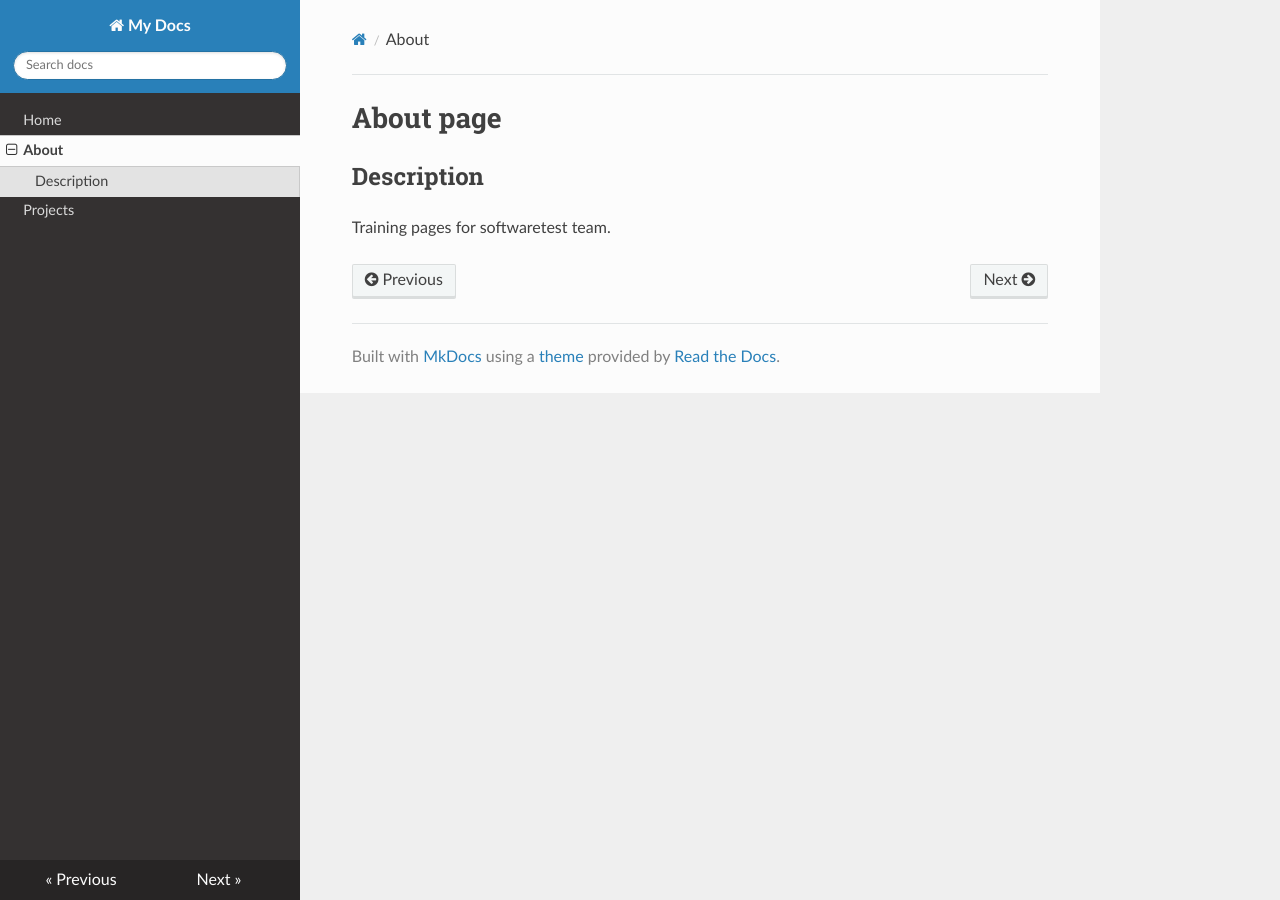
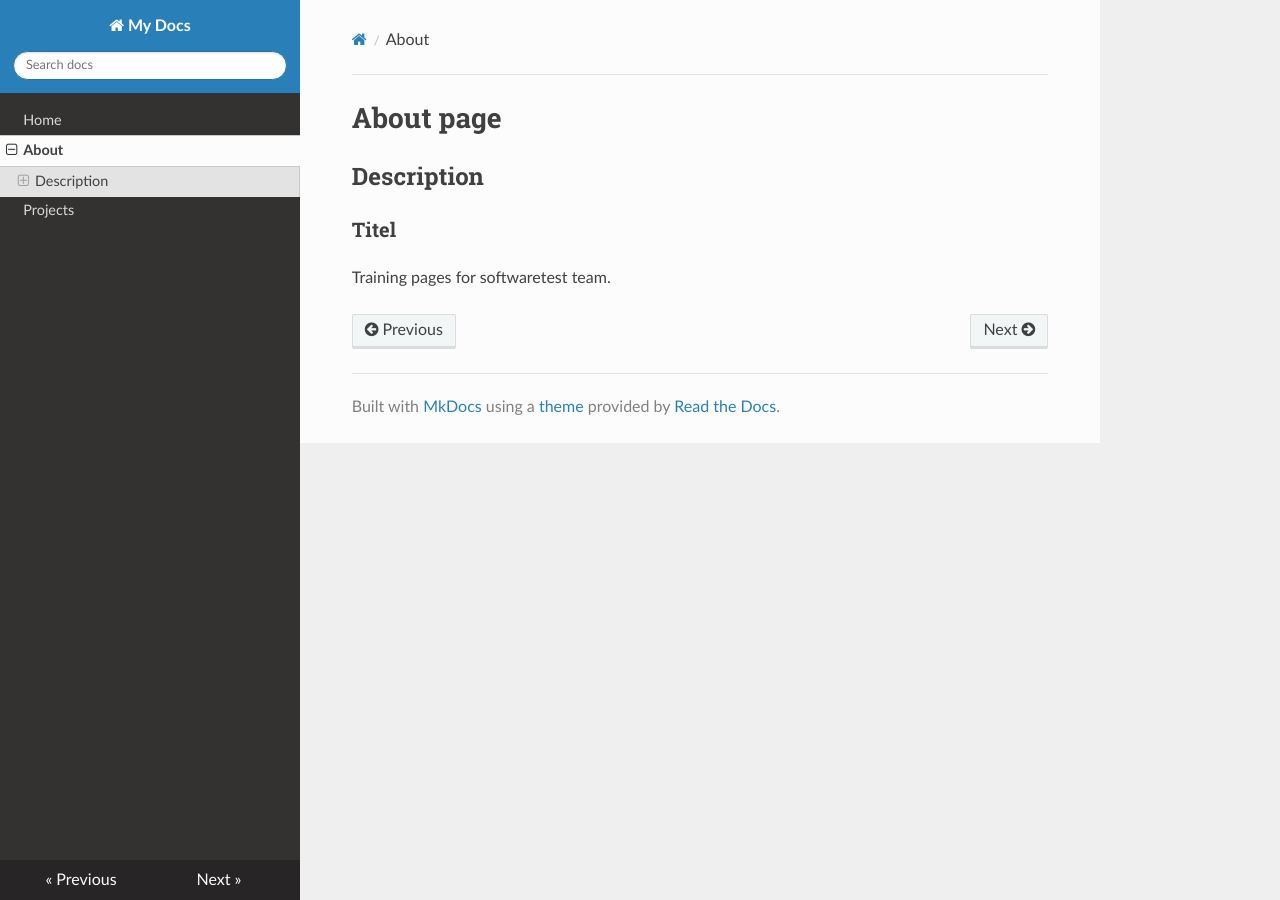
Before and after one commit to GerdWiegand/gittraining, an MkDocs documentation site: the page built from docs/about.md, in a window 1280 px wide. Built offline with MkDocs 1.6.1, drawn with Linux system fonts in a browser that asks for light colours; nearby versions of some CDN libraries; old or Windows-style settings are respelled for this version of MkDocs.

Commit message:
Testen
[artf37541]

Change-Id: Iab7ba81be06755cfb1dff397ac9cb2ce2a21d395

```diff
--- a/docs/about.md
+++ b/docs/about.md
@@ -2,4 +2,6 @@
 
 ## Description
 
+### Titel
+
 Training pages for softwaretest team.
```
